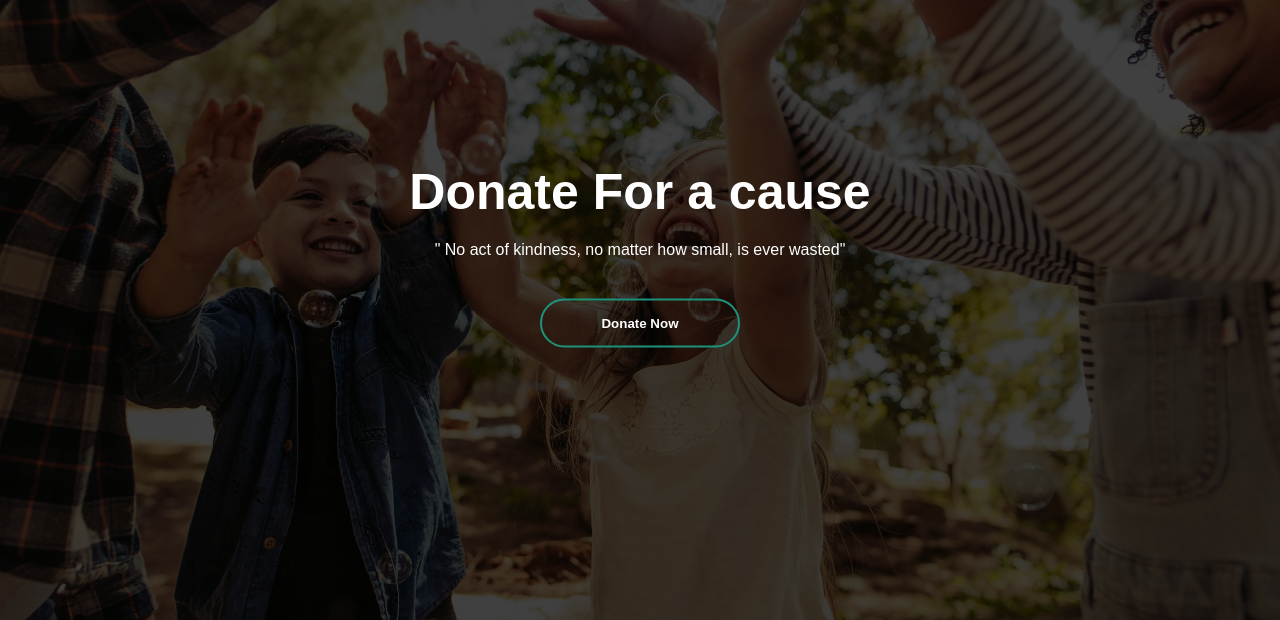
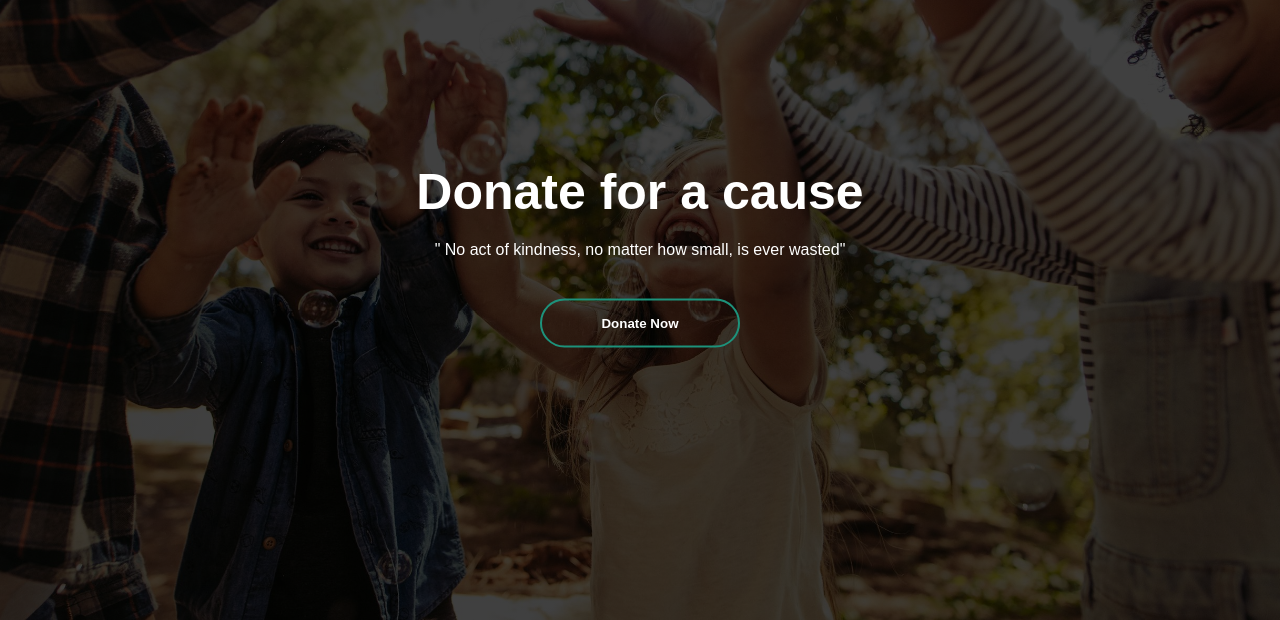
Before and after one commit to nikkii-taa/nikkii-taa.github.io, a plain HTML site: page paymentgateway/index.html in a window 1280 px wide. Shown: the part 180-800 px from the top of the page. Drawn offline with Linux system fonts and the light colour scheme.

Commit message:
Update index.html

```diff
--- a/paymentgateway/index.html
+++ b/paymentgateway/index.html
@@ -31,7 +31,7 @@
 
         <!-- content -->
         <div class="content">
-            <h1>Donate For a cause</h1>
+            <h1>Donate for a cause</h1>
             <p>" No act of kindness, no matter how small, is ever wasted"</p>
 
         <!-- Button -->
```
